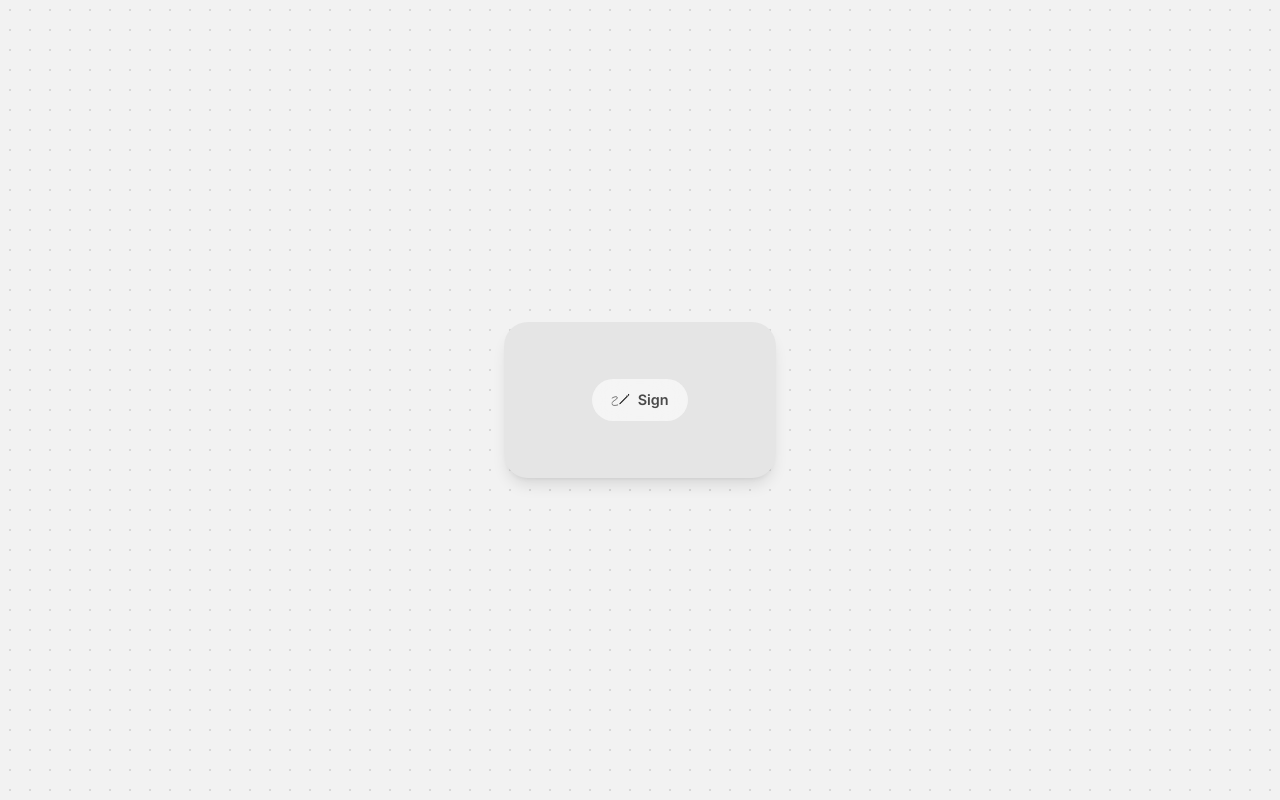
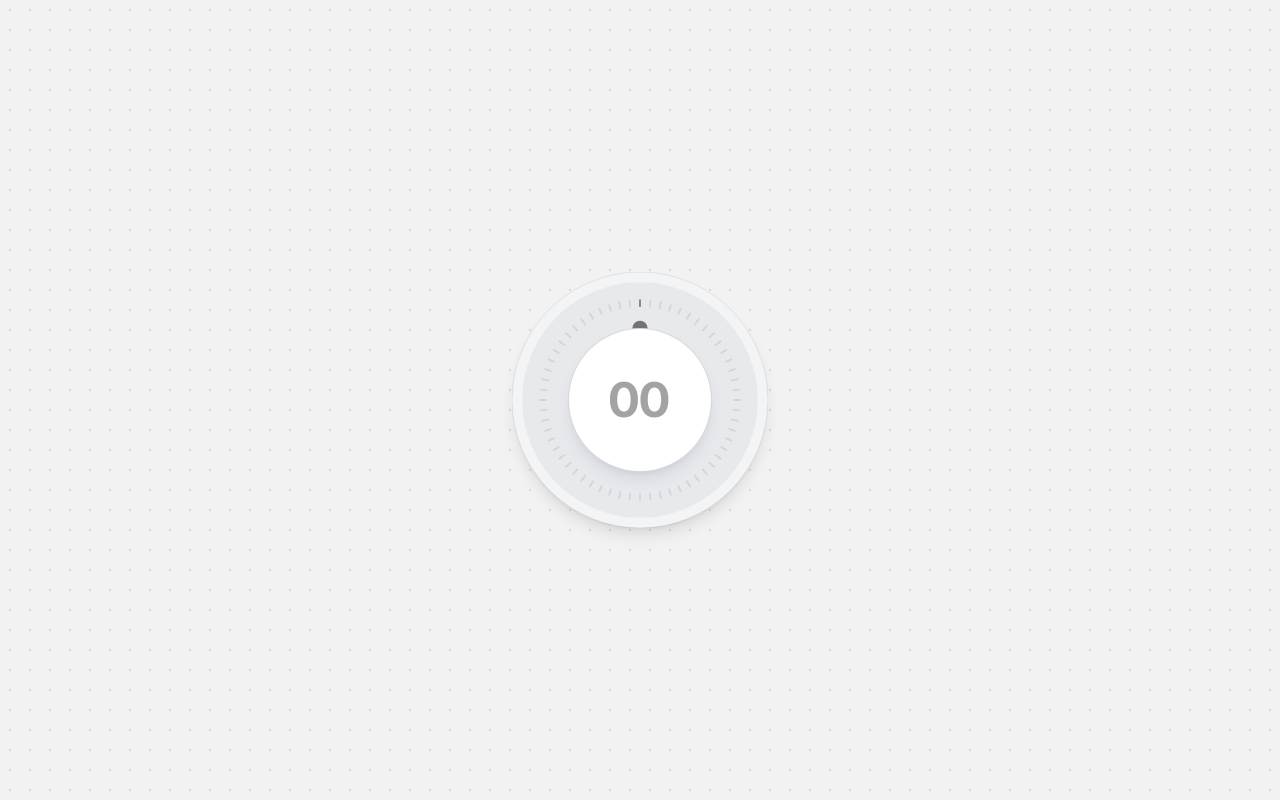
Before and after one commit to p4nthera115/random-components, a Next.js app: page / in a window 1280 px wide. Built offline with nearby package versions, Linux system fonts and the light colour scheme.

Commit message:
That's the best I could do

```diff
--- a/app/page.tsx
+++ b/app/page.tsx
@@ -12,6 +12,7 @@ import HoverMenu from "@/components/Dailies/HoverMenu";
 import DotGrid from "@/components/DotGrid";
 import BlurMenuCards from "@/components/Dailies/BlurMenuCards";
 import SignButton from "@/components/Dailies/SignButton";
+import CircleDrag from "@/components/Dailies/CircleDrag";
 
 export default function Home() {
   return (
@@ -27,7 +28,8 @@ export default function Home() {
       {/* <Sign /> */}
       {/* <HoverMenu /> */}
       {/* <BlurMenuCards /> */}
-      <SignButton />
+      {/* <SignButton /> */}
+      <CircleDrag />
     </div>
   );
 }
--- a/components/Dailies/CircleDrag.tsx
+++ b/components/Dailies/CircleDrag.tsx
@@ -1,7 +1,7 @@
 "use client";
 
 import { useState, useRef, useEffect } from "react";
-import { motion } from "framer-motion";
+import { motion, AnimatePresence } from "framer-motion";
 
 export default function CircularSlider() {
   const [value, setValue] = useState(0);
@@ -10,17 +10,16 @@ export default function CircularSlider() {
   const pointerRef = useRef(null);
 
   useEffect(() => {
-    const handleMouseMove = (event) => {
+    const handleMouseMove = (event: MouseEvent) => {
       if (isDragging) {
         const rect = sliderRef.current.getBoundingClientRect();
         const centerX = rect.left + rect.width / 2;
         const centerY = rect.top + rect.height / 2;
         let angle = Math.atan2(
-          event.clientY - centerY,
+          centerY - event.clientY,
           event.clientX - centerX
         );
 
-        // Adjust angle to start from top (π/2) and go clockwise
         angle = (Math.PI / 2 - angle) % (2 * Math.PI);
         if (angle < 0) angle += 2 * Math.PI;
 
@@ -44,56 +43,83 @@ export default function CircularSlider() {
 
   const getTickPosition = (index, totalTicks) => {
     const angle = (index / totalTicks) * 2 * Math.PI - Math.PI / 2;
-    const x = 50 + 45 * Math.cos(angle);
-    const y = 50 + 45 * Math.sin(angle);
+    const x = 50 + 39 * Math.cos(angle);
+    const y = 50 + 39 * Math.sin(angle);
     return { x, y };
   };
 
   const getPointerPosition = () => {
     const angle = (value / 100) * 2 * Math.PI - Math.PI / 2;
     return {
-      x: 50 + 45 * Math.cos(angle),
-      y: 50 + 45 * Math.sin(angle),
+      x: 50 + 28 * Math.cos(angle),
+      y: 50 + 28 * Math.sin(angle),
     };
   };
 
   const pointerPosition = getPointerPosition();
 
+  const renderDigits = () => {
+    const digits = value.toString().padStart(2, "0").split("");
+    return digits.map((digit, index) => (
+      <AnimatePresence mode="popLayout" key={`${index}-${digit}`}>
+        <motion.span
+          key={`${index}-${digit}`}
+          initial={{ y: 10, opacity: 1, filter: "blur(10px)", scale: 0.5 }}
+          animate={{ y: 0, opacity: 1, filter: "blur(0px)", scale: 1 }}
+          exit={{ y: 0, opacity: 1, filter: "blur(10px)", scale: 0.5 }}
+          transition={{
+            y: {
+              duration: 0.4,
+              type: "spring",
+              stiffness: 200,
+            },
+          }}
+          className="inline-block"
+        >
+          {digit}
+        </motion.span>
+      </AnimatePresence>
+    ));
+  };
+
   return (
-    <div className="relative w-64 h-64" ref={sliderRef}>
+    <div
+      className="relative w-64 h-64 flex justify-center items-center"
+      ref={sliderRef}
+    >
+      <div className="absolute justify-self-center self-center rounded-full h-full w-full shadow-lg pointer-events-none"></div>
+      <div className="absolute justify-self-center self-center rounded-full h-36 w-36 shadow-lg shadow-gray-700/10 border border-black/[15%] pointer-events-none bg-white"></div>
       <svg className="w-full h-full" viewBox="0 0 100 100">
-        {/* Background circle */}
-        <circle className="fill-gray-100" cx="50" cy="50" r="48" />
+        {/* // * Background circle */}
+        <circle
+          className="fill-gray-100 stroke-[0.3px] stroke-black/10 shadow-lg"
+          cx="50"
+          cy="50"
+          r="50"
+        />
+        <circle className="fill-gray-200/80" cx="50" cy="50" r="46" />
 
-        {/* Tick marks */}
+        {/* // * Tick marks */}
         {[...Array(60)].map((_, index) => {
           const { x, y } = getTickPosition(index, 60);
-          const isLongTick = index % 5 === 0;
           return (
             <line
               key={index}
               x1={x}
               y1={y}
-              x2={
-                isLongTick
-                  ? 50 + (42 * (x - 50)) / 45
-                  : 50 + (44 * (x - 50)) / 45
-              }
-              y2={
-                isLongTick
-                  ? 50 + (42 * (y - 50)) / 45
-                  : 50 + (44 * (y - 50)) / 45
-              }
-              stroke={index <= (value / 100) * 60 ? "#3B82F6" : "#E5E7EB"}
-              strokeWidth={isLongTick ? "1" : "0.5"}
+              x2={50 + (42.3 * (x - 50)) / 45}
+              y2={50 + (42.3 * (y - 50)) / 45}
+              stroke={index <= (value / 100) * 60 ? "#00000074" : "#00000016"}
+              strokeWidth="0.7"
+              strokeLinecap="round"
             />
           );
         })}
 
-        {/* Pointer */}
+        {/* // * Pointer */}
         <circle
           ref={pointerRef}
-          className="fill-white stroke-blue-500 cursor-pointer"
+          className="fill-neutral-500"
           cx={pointerPosition.x}
           cy={pointerPosition.y}
           r="3"
@@ -102,16 +128,12 @@ export default function CircularSlider() {
         />
       </svg>
       <div className="absolute inset-0 flex items-center justify-center pointer-events-none">
-        <motion.div
-          key={value}
-          initial={{ y: 10, opacity: 0 }}
-          animate={{ y: 0, opacity: 1 }}
-          exit={{ y: -10, opacity: 0 }}
-          transition={{ duration: 0.2 }}
-          className="text-4xl font-bold text-gray-800"
-        >
-          {value}
-        </motion.div>
+        <div className="text-5xl font-bold text-neutral-400 flex flex-row">
+          <span className="flex -translate-x-4">{renderDigits()[0]}</span>
+          <span className="flex absolute translate-x-[0.9rem]">
+            {renderDigits()[1]}
+          </span>
+        </div>
       </div>
     </div>
   );
```
